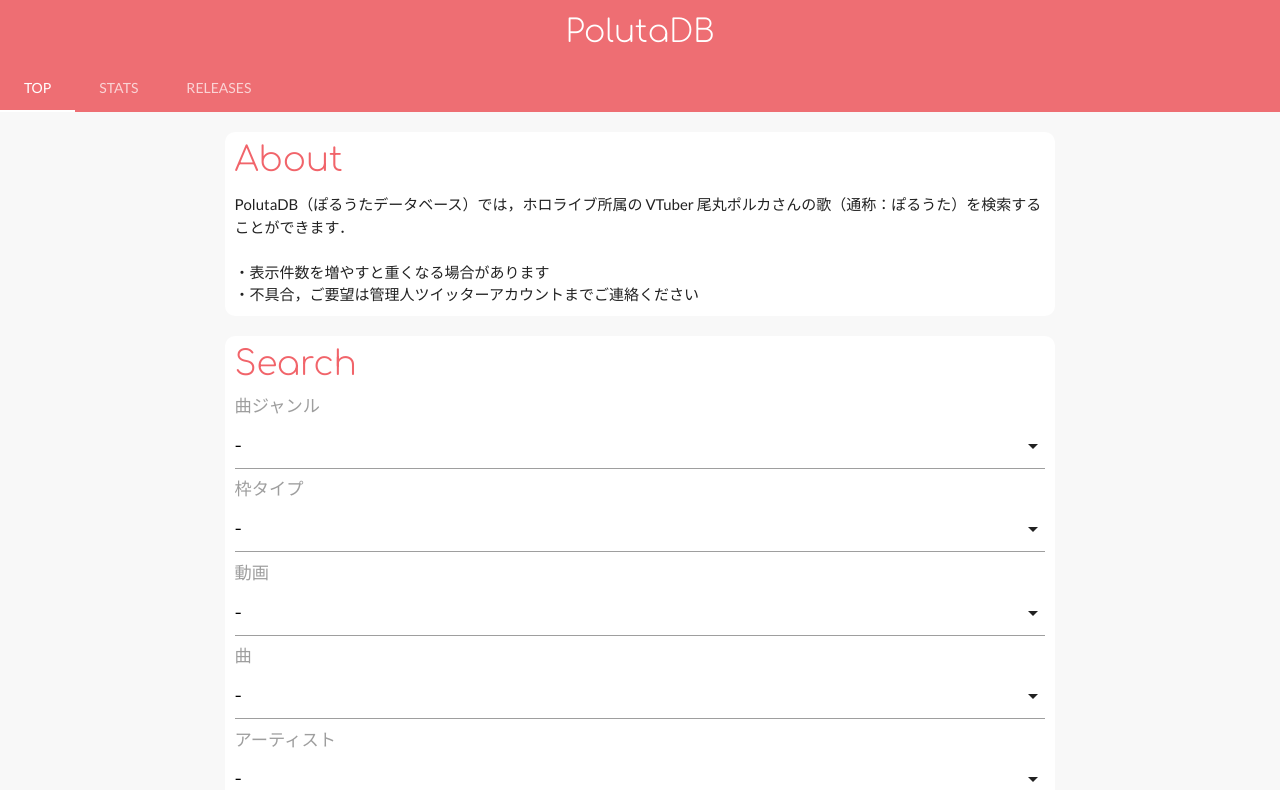
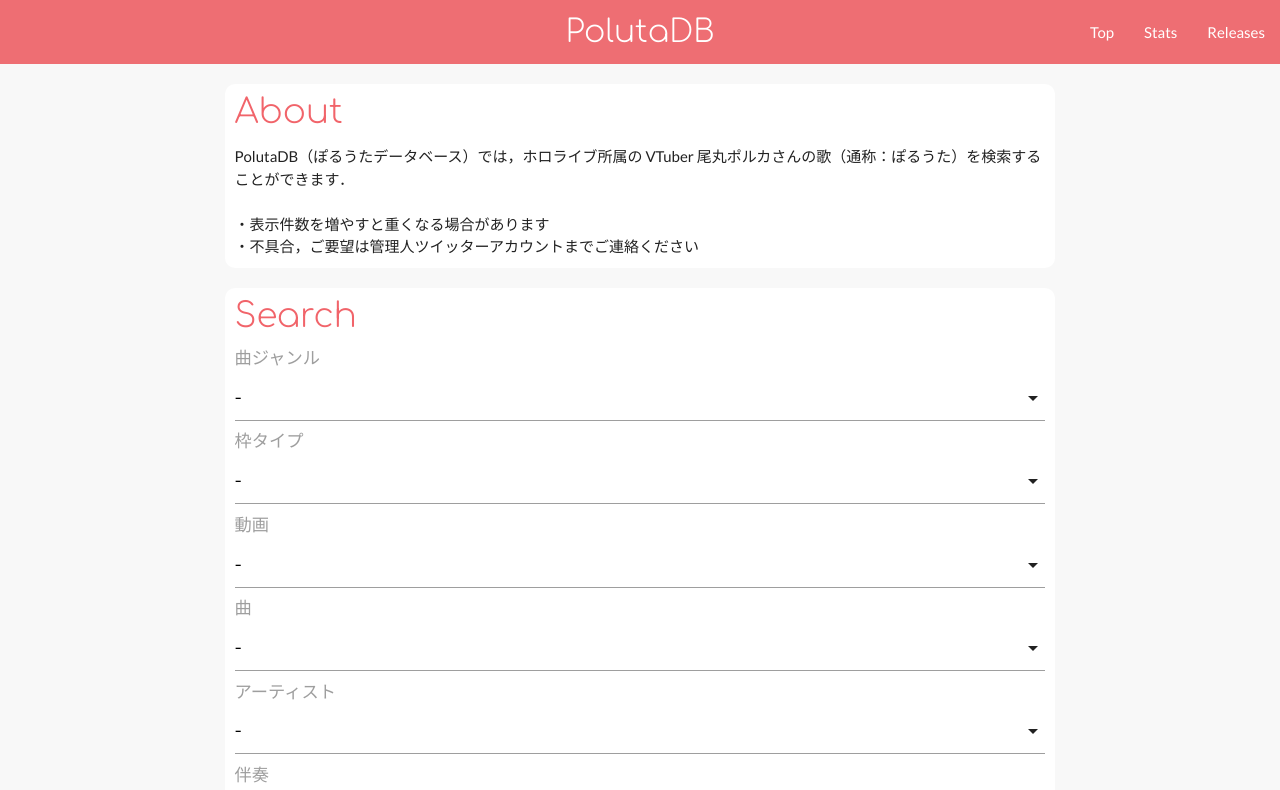
Before and after one commit to YunosukeY/polutadb, a React app: page / in a window 1280 px wide. Shown: the top 790 px of the page. Built offline with nearby package versions, Linux system fonts and the light colour scheme.

Commit message:
refactor

```diff
--- a/css/main.css
+++ b/css/main.css
@@ -6,7 +6,7 @@
 }
 
 /* footerを下に固定する */
-body {
+#root {
   display: flex;
   min-height: 100vh;
   flex-direction: column;
@@ -25,6 +25,7 @@ body {
   margin-top: 20px;
   background-color: white;
   padding: 10px;
+  /* box-shadow: 5px 5px 5px rgba(0,0,0,0.4); */
 }
 .row {
   padding-bottom: 20px;
@@ -110,7 +111,7 @@ td {
 nav {
   background-color: var(--theme-color);
 }
-.page-footer {
+footer {
   background-color: var(--theme-color);
 }
 .pagination li.active {
--- a/src/layout.tsx
+++ b/src/layout.tsx
@@ -6,19 +6,24 @@ import { Releases } from './releases';
 export function Header(props: { setPage: any }) {
   return (
     <header>
-      <nav className="nav-extended">
-        <div className="nav-wrapper">
+      <nav className='nav-extended'>
+        <div className='nav-wrapper'>
           <a className='brand-logo center title' onClick={() => props.setPage('top')}>PolutaDB</a>
-        </div>
-        <div className="nav-content">
-          <ul className="tabs tabs-transparent">
-            <li className="tab"><a onClick={() => props.setPage('top')}>Top</a></li>
-            <li className="tab"><a onClick={() => props.setPage('stats')}>Stats</a></li>
-            <li className="tab"><a onClick={() => props.setPage('releases')}>Releases</a></li>
+          <a href='#' data-target='mobile-demo' className='sidenav-trigger'><i className='material-icons'>menu</i></a>
+          <ul id='nav-mobile' className='right hide-on-med-and-down'>
+            <li><a onClick={() => props.setPage('top')}>Top</a></li>
+            <li><a onClick={() => props.setPage('stats')}>Stats</a></li>
+            <li><a onClick={() => props.setPage('releases')}>Releases</a></li>
           </ul>
         </div>
       </nav>
-    </header >
+
+      <ul className='sidenav' id='mobile-demo'>
+        <li><a onClick={() => props.setPage('top')}>Top</a></li>
+        <li><a onClick={() => props.setPage('stats')}>Stats</a></li>
+        <li><a onClick={() => props.setPage('releases')}>Releases</a></li>
+      </ul>
+    </header>
   );
 }
 
@@ -26,7 +31,7 @@ export function Main(props: { page: string }) {
   return (
     <div className='main'>
       <div className='row'>
-        <div className='col s12 m12 l10 offset-l1 xl8 offset-xl2' id='sp'>
+        <div className='col s12 m12 l10 offset-l1 xl8 offset-xl2'>
           {props.page == 'top' && <Top />}
           {props.page == 'stats' && <Stats />}
           {props.page == 'releases' && <Releases />}
@@ -53,7 +58,7 @@ export function Footer() {
       <div className='footer-copyright'>
         <div className='container center'>
           © 2020 ぽるうたデータベース
-          </div>
+        </div>
       </div>
     </footer>
   );
--- a/src/releases.tsx
+++ b/src/releases.tsx
@@ -23,11 +23,9 @@ export function Releases() {
       ・アカペラかワンコーラスの場合には結果で補足を表示するようにしました<br />
       <h6 className='release-content'>細かい変更</h6>
       ・リリースノートページを追加しました<br />
-      ・ナビゲーションバーをタブ化しました<br />
 
       <h5 className='release-date'>2020/10/27</h5>
       <h6 className='release-content'>細かい変更</h6>
-      ・フレームワークをjQueryからReactに変更しました<br />
       ・『ももいろクローバー』と『ももいろクローバーZ』を区別するようにしました<br />
 
       <h5 className='release-date'>2020/10/24</h5>
--- a/src/result.tsx
+++ b/src/result.tsx
@@ -19,7 +19,7 @@ export function Result(props: {
   const ref = React.createRef<HTMLDivElement>()
   let onPageClick = ((p: number) => {
     props.setPagenum(p)
-    ref!.current!.scrollIntoView({ behavior: "smooth" });
+    ref!.current!.scrollIntoView({ behavior: 'smooth' });
   });
 
   return (
@@ -44,7 +44,7 @@ function ResultTable(props: { table: Singing[] }) {
   return (
     <table><tbody>
       {props.table.map(singing => (
-        <tr><td><div className='row' id='table-block'>
+        <tr><td><div className='row'>
           <div className='col s12 m12 l8 xl8' id='iframe-content'>
             <iframe width='480' height='270' src={`https://www.youtube-nocookie.com/embed/${getUrl(singing.videoId)}?start=${singing.start}`} frameBorder='0' allow='accelerometer; autoplay; clipboard-write; encrypted-media; gyroscope; picture-in-picture' allowFullScreen></iframe>
           </div>
@@ -68,13 +68,13 @@ function Pagenation(props: { pagenum: number, setPagenum: any, lastPageNum: numb
   let currentAround = [];
   for (let i = Math.max(props.pagenum - n, 1); i <= Math.min(props.pagenum + n, props.lastPageNum); i++) {
     if (i == props.pagenum)
-      currentAround.push(<li className='active' id='current-page'><a>{i}</a></li>)
+      currentAround.push(<li className='active'><a>{i}</a></li>)
     else
       currentAround.push(<li className='waves-effect'><a onClick={() => props.setPagenum(i)}>{i}</a></li>);
   }
 
   return (
-    <ul className='pagination' id='result-page'>
+    <ul className='pagination'>
       {props.pagenum - n > 1 &&
         <>
           <li className='waves-effect'><a onClick={() => props.setPagenum(1)}>1</a></li>
--- a/src/select.tsx
+++ b/src/select.tsx
@@ -25,7 +25,7 @@ export function Select(props: {
   }
 
   return (
-    <div className='block select-block pane'>
+    <div className='pane'>
       <h4>Search</h4>
       <Genre genre={props.genre} setGenre={props.setGenre} />
       <Type type={props.type} setType={props.setType} />
@@ -44,7 +44,7 @@ function Genre(props: { genre: number, setGenre: any }) {
   return (
     <label>
       <h6>曲ジャンル</h6>
-      <select name='genre' id='genre' value={props.genre} onChange={(event) => props.setGenre(event.target.value)}>
+      <select value={props.genre} onChange={(event) => props.setGenre(event.target.value)}>
         <option value='-1'>-</option>
         {genres}
       </select>
@@ -57,7 +57,7 @@ function Type(props: { type: number, setType: any }) {
   return (
     <label>
       <h6>枠タイプ</h6>
-      <select name='type' id='type' value={props.type} onChange={(event) => props.setType(event.target.value)}>
+      <select value={props.type} onChange={(event) => props.setType(event.target.value)}>
         <option value='-1'>-</option>
         {types}
       </select>
@@ -70,7 +70,7 @@ function Video(props: { video: number, setVideo: any }) {
   return (
     <label>
       <h6>動画</h6>
-      <select name='video' id='video' value={props.video} onChange={(event) => props.setVideo(event.target.value)}>
+      <select value={props.video} onChange={(event) => props.setVideo(event.target.value)}>
         <option value='-1'>-</option>
         {videos}
       </select>
@@ -83,7 +83,7 @@ function Song(props: { song: number, setSong: any }) {
   return (
     <label>
       <h6>曲</h6>
-      <select name='song' id='song' value={props.song} onChange={(event) => props.setSong(event.target.value)}>
+      <select value={props.song} onChange={(event) => props.setSong(event.target.value)}>
         <option value='-1'>-</option>
         {songs}
       </select>
@@ -96,7 +96,7 @@ function Artist(props: { artist: number, setArtist: any }) {
   return (
     <label>
       <h6>アーティスト</h6>
-      <select name='artist' id='artist' value={props.artist} onChange={(event) => props.setArtist(event.target.value)}>
+      <select value={props.artist} onChange={(event) => props.setArtist(event.target.value)}>
         <option value='-1'>-</option>
         {artists}
       </select>
@@ -110,11 +110,11 @@ function Inst(props: { withInst: boolean, setWithInst: any, aCappella: boolean,
       <h6>伴奏</h6>
       <div className='row'>
         <label className='col s4 m2'>
-          <input type="checkbox" className="filled-in" checked={props.withInst} onChange={props.setWithInst} />
+          <input type='checkbox' className='filled-in' checked={props.withInst} onChange={props.setWithInst} />
           <span>あり</span>
         </label>
         <label className='col s8 m10'>
-          <input type="checkbox" className="filled-in" checked={props.aCappella} onChange={props.setACappella} />
+          <input type='checkbox' className='filled-in' checked={props.aCappella} onChange={props.setACappella} />
           <span>なし（アカペラ）</span>
         </label>
       </div>
@@ -128,11 +128,11 @@ function Length(props: { full: boolean, setFull: any, onechorus: boolean, setOne
       <h6>尺</h6>
       <div className='row'>
         <label className='col s4 m2'>
-          <input type="checkbox" className="filled-in" checked={props.full} onChange={props.setFull} />
+          <input type='checkbox' className='filled-in' checked={props.full} onChange={props.setFull} />
           <span>フル</span>
         </label>
         <label className='col s8 m10'>
-          <input type="checkbox" className="filled-in" checked={props.onechorus} onChange={props.setOnechorus} />
+          <input type='checkbox' className='filled-in' checked={props.onechorus} onChange={props.setOnechorus} />
           <span>ワンコーラス</span>
         </label>
       </div>
@@ -158,7 +158,7 @@ function Displaynum(props: { displaynum: number, setDisplaynum: any }) {
 function Radio(props: { num: number, setDisplaynum: any, checked: boolean }) {
   return (
     <label className='col s2 m1'>
-      <input className='with-gap' name='display-num' type='radio' value={props.num} checked={props.checked} onChange={() => props.setDisplaynum(props.num)} />
+      <input className='with-gap' type='radio' value={props.num} checked={props.checked} onChange={() => props.setDisplaynum(props.num)} />
       <span>{props.num}</span>
     </label>
   );
--- a/src/top.tsx
+++ b/src/top.tsx
@@ -67,7 +67,7 @@ export function Top() {
 
 function About() {
   return (
-    <div className='block description-block pane'>
+    <div className='pane'>
       <h4>About</h4>
         PolutaDB（ぽるうたデータベース）では，ホロライブ所属の VTuber 尾丸ポルカさんの歌（通称：ぽるうた）を検索することができます．<br />
       <br />
```
